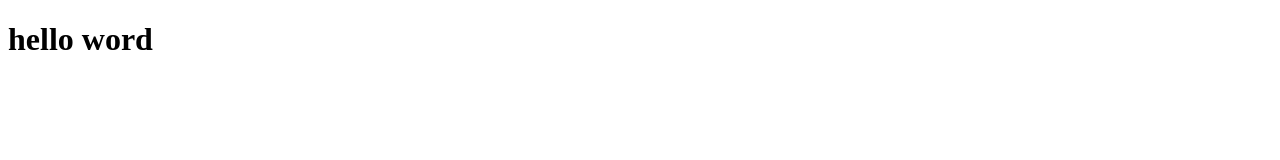
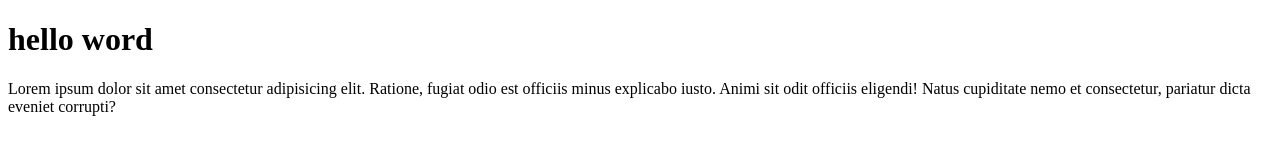
Before and after one commit to radifansyah/wpu-git-test, a plain HTML site: page index.html in a window 1280 px wide. Drawn offline with Linux system fonts and the light colour scheme.

Commit message:
menambahkan paragraf

```diff
--- a/index.html
+++ b/index.html
@@ -8,5 +8,6 @@
 </head>
 <body>
     <h1>hello word</h1>
+    <p>Lorem ipsum dolor sit amet consectetur adipisicing elit. Ratione, fugiat odio est officiis minus explicabo iusto. Animi sit odit officiis eligendi! Natus cupiditate nemo et consectetur, pariatur dicta eveniet corrupti?</p>
 </body>
 </html>
```
